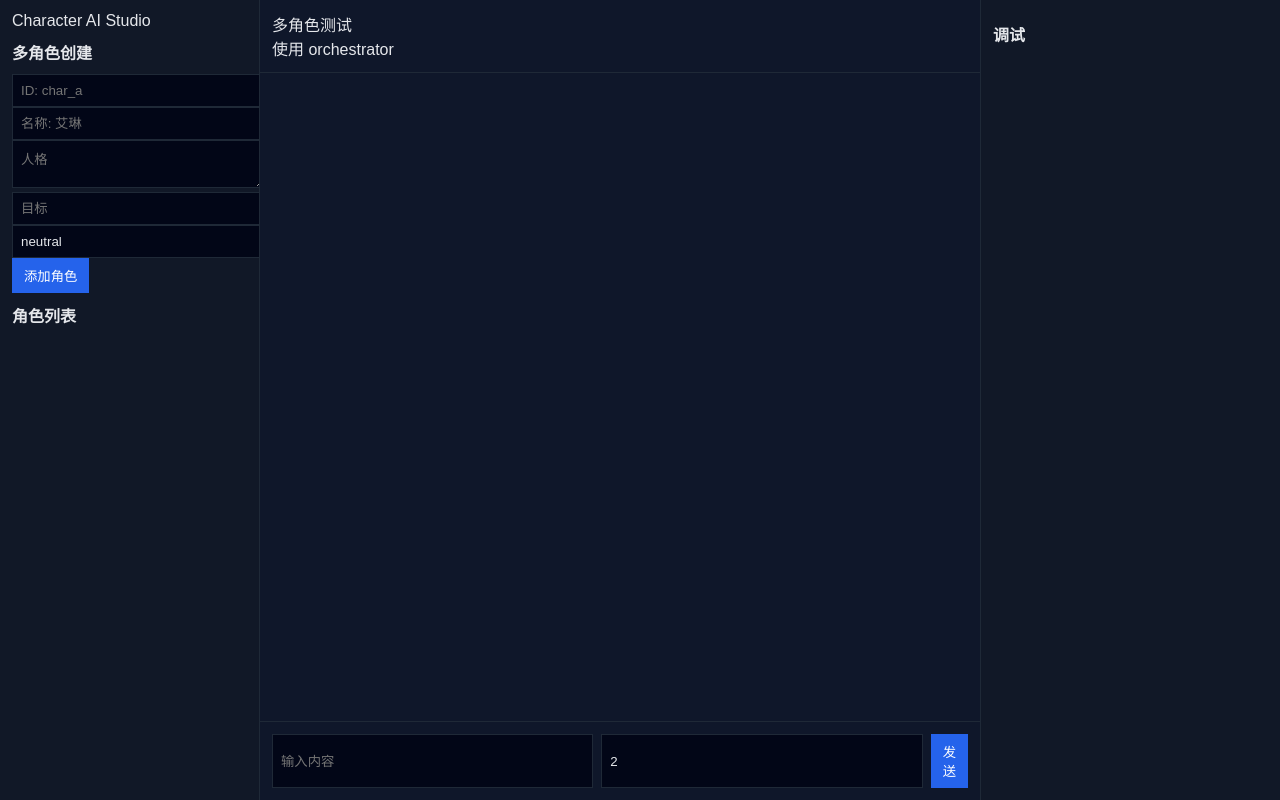
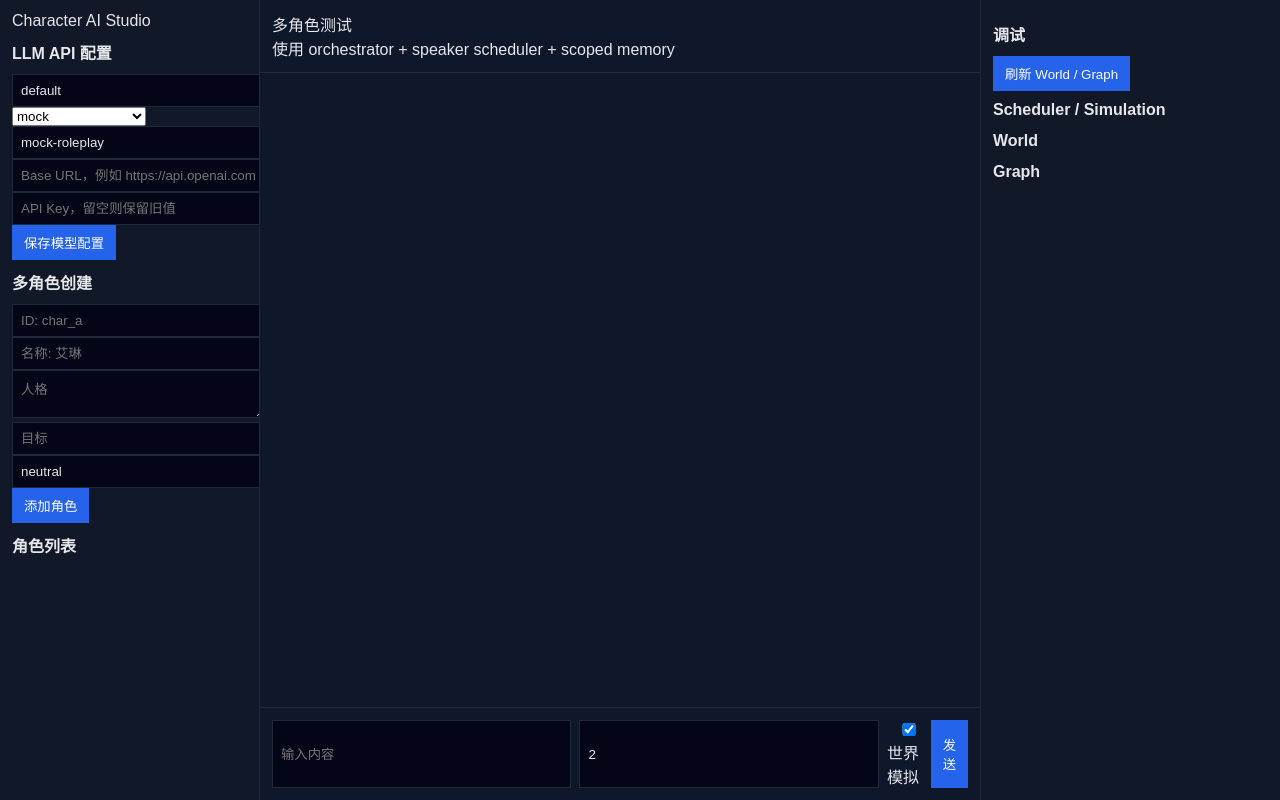
Before and after one commit to lussifa/character, a FastAPI app: page / in a window 1280 px wide. Run offline with FastAPI, Linux system fonts and the light colour scheme; parts of the project's set-up code (start-up, migrations or seed data) failed here and were passed over.

Commit message:
Add model config panel to UI

```diff
--- a/templates/index.html
+++ b/templates/index.html
@@ -10,6 +10,22 @@
   <div class="app-shell">
     <aside class="sidebar">
       <div class="brand">Character AI Studio</div>
+
+      <div class="section-title">LLM API 配置</div>
+      <form id="model-config-form" class="panel-form">
+        <input id="model-name" placeholder="配置名" value="default" />
+        <select id="model-provider">
+          <option value="mock">mock</option>
+          <option value="openai_compatible">openai_compatible</option>
+          <option value="ollama">ollama</option>
+        </select>
+        <input id="model-id" placeholder="模型名，例如 gpt-4o / qwen / llama3" value="mock-roleplay" />
+        <input id="model-base-url" placeholder="Base URL，例如 https://api.openai.com/v1" />
+        <input id="model-api-key" type="password" placeholder="API Key，留空则保留旧值" />
+        <button type="submit">保存模型配置</button>
+        <div id="model-config-status" class="small-status"></div>
+      </form>
+
       <div class="section-title">多角色创建</div>
       <form id="multi-character-form" class="panel-form">
         <input id="mc-id" placeholder="ID: char_a" required />
@@ -27,21 +43,26 @@
       <header class="chat-header">
         <div>
           <div class="active-character">多角色测试</div>
-          <div class="active-description">使用 orchestrator</div>
+          <div class="active-description">使用 orchestrator + speaker scheduler + scoped memory</div>
         </div>
       </header>
       <section id="messages" class="messages"></section>
       <form id="multi-chat-form" class="chat-input">
         <input id="chat-message" placeholder="输入内容" />
-        <input id="max-speakers" type="number" value="2" />
+        <input id="max-speakers" type="number" min="1" max="5" value="2" />
+        <label class="inline-check"><input id="auto-simulate-world" type="checkbox" checked /> 世界模拟</label>
         <button type="submit">发送</button>
       </form>
     </main>
 
     <aside class="memory-panel">
       <div class="section-title">调试</div>
+      <button id="refresh-debug" type="button">刷新 World / Graph</button>
+      <div class="section-title">Scheduler / Simulation</div>
       <pre id="debug-scheduler"></pre>
+      <div class="section-title">World</div>
       <pre id="debug-world"></pre>
+      <div class="section-title">Graph</div>
       <pre id="debug-graph"></pre>
     </aside>
   </div>
```
